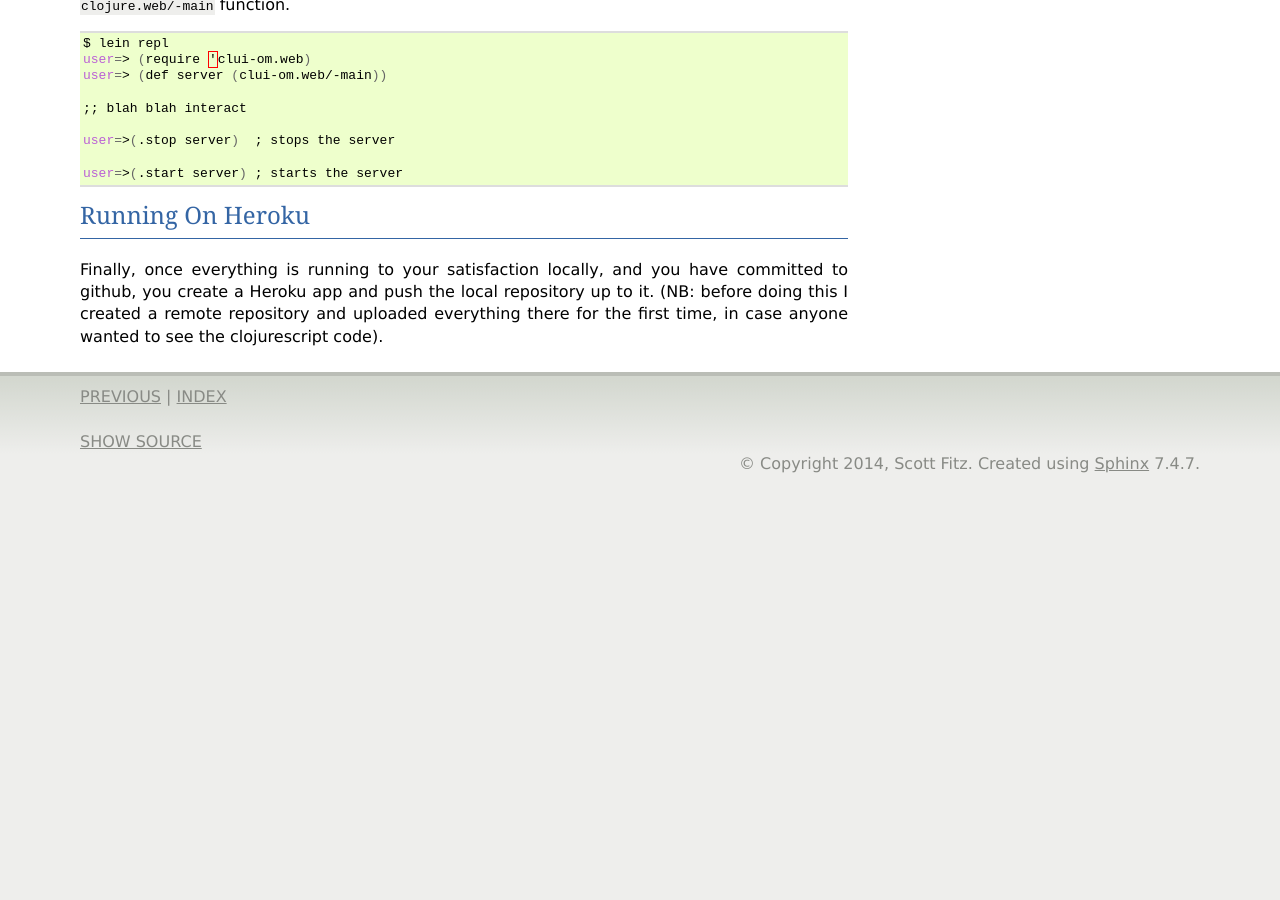
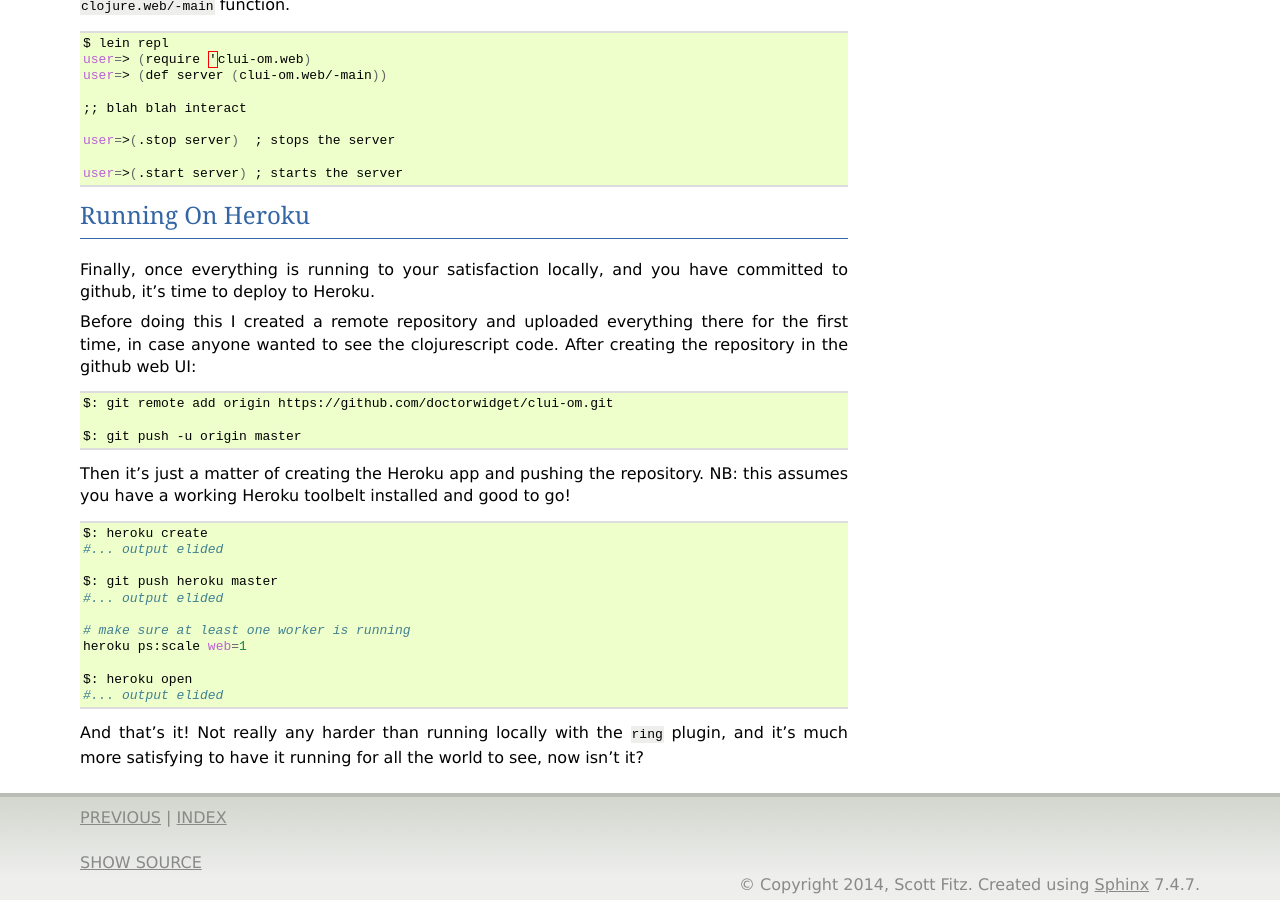
Before and after one commit to doctorwidget/clui-om, a Sphinx documentation site: the page built from doc/heroku.rst, in a window 1280 px wide and 900 px high, scrolled down 1957 px. Built offline with Sphinx 7.4.7, drawn with Linux system fonts in a browser that asks for light colours; before the commit the page ends 2443 px from its top, so only the background shows below that.

Commit message:
final notes on Heroku deployment

```diff
--- a/doc/heroku.rst
+++ b/doc/heroku.rst
@@ -151,6 +151,36 @@ Running On Heroku
 =========================
 
 Finally, once everything is running to your satisfaction locally, and you have
-committed to github, you create a Heroku app and push the local repository up to
-it. (NB: before doing this I created a remote repository and uploaded everything
-there for the first time, in case anyone wanted to see the clojurescript code).
+committed to github, it's time to deploy to Heroku.
+
+Before doing this I created a remote repository and uploaded everything
+there for the first time, in case anyone wanted to see the clojurescript code.
+After creating the repository in the github web UI:
+
+.. code-block:: bash
+
+      $: git remote add origin https://github.com/doctorwidget/clui-om.git
+
+      $: git push -u origin master
+
+
+Then it's just a matter of creating the Heroku app and pushing the repository.
+NB: this assumes you have a working Heroku toolbelt installed and good to go!
+
+.. code-block:: bash
+
+     $: heroku create
+     #... output elided
+
+     $: git push heroku master
+     #... output elided
+
+     # make sure at least one worker is running
+     heroku ps:scale web=1
+
+     $: heroku open
+     #... output elided
+
+And that's it! Not really any harder than running locally with the ``ring``
+plugin, and it's much more satisfying to have it running for all the world to
+see, now isn't it?
```
